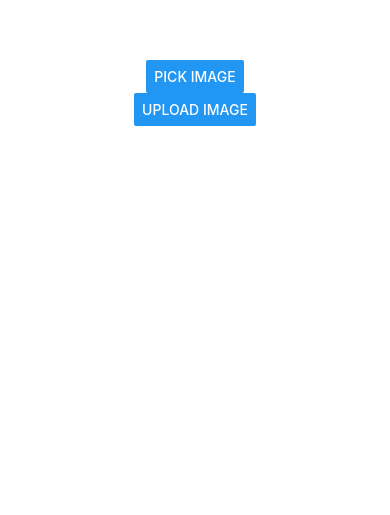
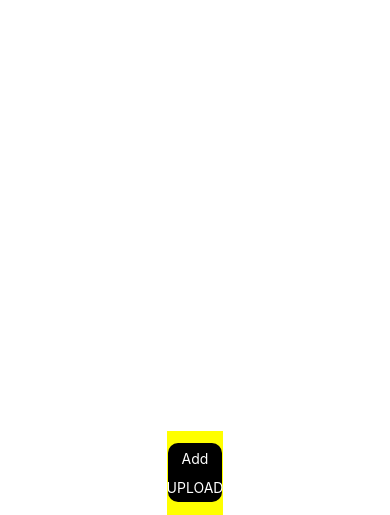
Before and after one commit to pranjalsinghsengar/ScrapBuddyApp, a React Native app: screen / in a window 390 px wide. Shown: the part 329-844 px from the top of the page. Built offline with nearby package versions, Linux system fonts and the light colour scheme.

Commit message:
Import code Form Old File

```diff
--- a/Home.tsx
+++ b/Home.tsx
@@ -1,19 +1,27 @@
 import React, { useState } from "react";
-import { StyleSheet, Text, TouchableOpacity, View } from "react-native";
-import Card from "./Card";
+import {
+  StyleSheet,
+  Text,
+  TouchableOpacity,
+  Button,
+  Image,
+  View,
+} from "react-native";
+// import Card from "./Card";
+import "./ImageGallery";
 
-export default function Home() {
+export default function Home(props) {
   return (
     <View style={styles.container}>
       <View style={styles.chatSpace}>
-        {/* {imageData !== null ? (
+        {props.image && (
           <Image
-            source={{ uri: imageData.assets[0].uri }}
+            source={{ uri: props.image.uri }}
             style={{ width: 200, height: 200 }}
           />
-        ) : null} */}
+        )}
 
-        <Card imageData={imageData} />
+        {/* <Card imageData={imageData} /> */}
         {/* <Card />
         <Card />
         <Card /> */}
@@ -22,14 +30,24 @@ export default function Home() {
       <View style={styles.inputSpace}>
         <View style={styles.textInput}>
           <TouchableOpacity
-            onPress={pickImage}
+            onPress={props.pickImage}
             style={{
               flex: 1,
               justifyContent: "center",
               alignItems: "center",
             }}
           >
-            <Text style={styles.addBtn}>ADD</Text>
+            <Text style={styles.addBtn}>Add</Text>
+          </TouchableOpacity>
+          <TouchableOpacity
+            onPress={props.uploadImage}
+            style={{
+              flex: 1,
+              justifyContent: "center",
+              alignItems: "center",
+            }}
+          >
+            <Text style={styles.addBtn}>UPLOAD</Text>
           </TouchableOpacity>
         </View>
       </View>
@@ -48,9 +66,9 @@ const styles = StyleSheet.create({
     backgroundColor: "white",
     display: "flex",
     flex: 1,
-    flexDirection: "row",
-    flexWrap: "wrap",
-    gap: 10,
+    // flexDirection: "row",
+    // flexWrap: "wrap",
+    // gap: 10,
     justifyContent: "center",
     alignItems: "center",
   },
--- a/ImageGallery.tsx
+++ b/ImageGallery.tsx
@@ -3,6 +3,7 @@ import { View, Text, Image, Button } from "react-native";
 import { firebase } from "./Config";
 
 import * as ImagePicker from "expo-image-picker";
+import Home from "./Home";
 
 export default function ImageGallery() {
   const [image, setImage] = useState(null);
@@ -37,15 +38,24 @@ export default function ImageGallery() {
 
   return (
     <View style={{ flex: 1, alignItems: "center", justifyContent: "center" }}>
-      <Button title='Pick Image' onPress={pickImage} />
+      {/* <Button title='Pick Image' onPress={pickImage} />
       {image && (
         <Image
           source={{ uri: image.uri }}
           style={{ width: 200, height: 200 }}
         />
       )}
-      {/* {uploadProgress > 0 && <Text>{uploadProgress}% uploaded</Text>} */}
-      <Button title='Upload Image' onPress={uploadImage} />
+      <Button title='Upload Image' onPress={uploadImage} /> */}
+      <Home
+        pickImage={pickImage}
+        image={image}
+        uploadImage={uploadImage}
+        // uploadProgress={uploadProgress}
+      />
     </View>
   );
 }
+
+{
+  /* {uploadProgress > 0 && <Text>{uploadProgress}% uploaded</Text>} */
+}
```
